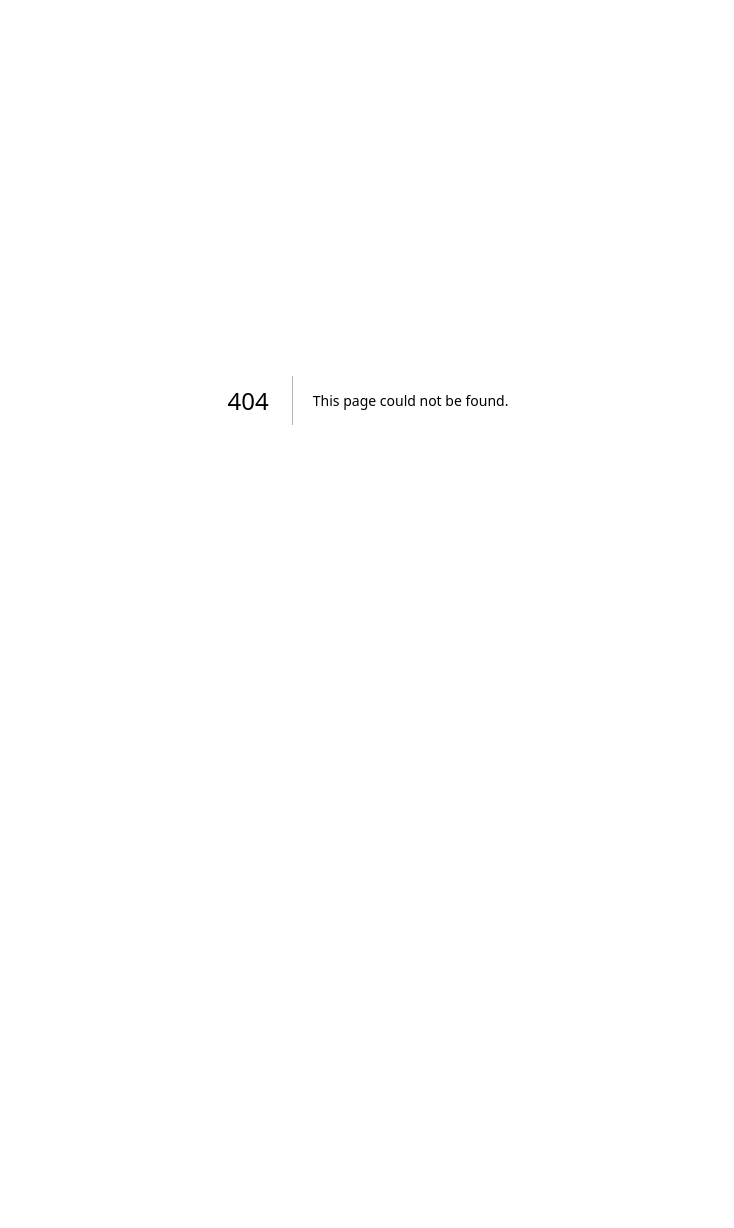
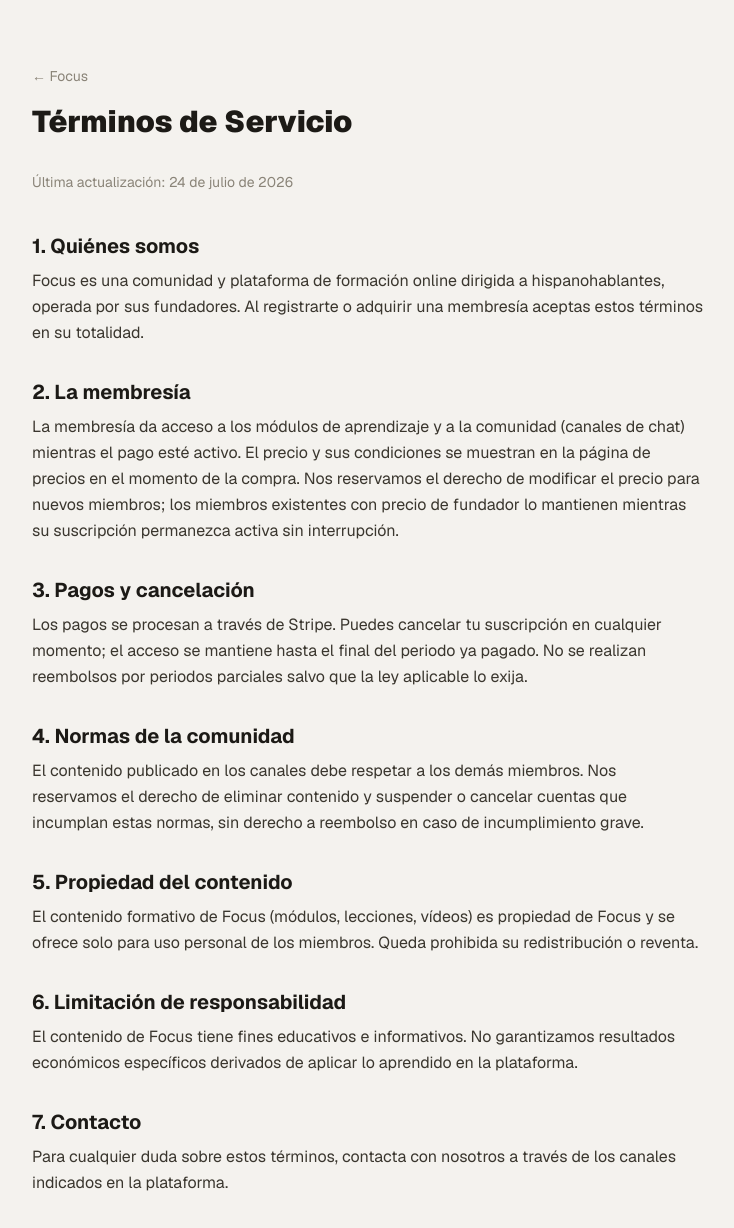
Before and after one commit to airmateai/focus-landing, a Next.js app: page /focus-landing/terminos in a window 1280 px wide. Before the commit this address had no page. Shown: the top 1228 px of the page, without its empty margins (272-1006 px from the left). Before the commit the page ends 800 px from the top, so only its background shows below. Built offline with nearby package versions, Linux system fonts and the light colour scheme.

Commit message:
Añade Términos de Servicio y Política de Privacidad

```diff
--- a/src/app/LandingClient.tsx
+++ b/src/app/LandingClient.tsx
@@ -215,6 +215,15 @@
           In proud honor to the Tates
         </p>
         <p className="text-[#a49c8a] text-xs">{t.footer}</p>
+        <p className="text-[#a49c8a] text-xs">
+          <a href="/focus-landing/terminos" className="hover:text-[#8a691f] underline">
+            Términos
+          </a>
+          {" · "}
+          <a href="/focus-landing/privacidad" className="hover:text-[#8a691f] underline">
+            Privacidad
+          </a>
+        </p>
       </footer>
     </div>
   );
--- /dev/null
+++ b/src/app/privacidad/page.tsx
@@ -0,0 +1,81 @@
+export const metadata = { title: "Política de Privacidad — Focus" };
+
+export default function PrivacidadPage() {
+  return (
+    <div className="min-h-screen bg-[#f4f2ee] text-[#1c1a16] px-6 py-16">
+      <div className="max-w-2xl mx-auto">
+        <a href="/" className="text-sm text-[#8a8478]">
+          ← Focus
+        </a>
+        <h1 className="text-3xl font-black mt-4 mb-8">Política de Privacidad</h1>
+        <p className="text-sm text-[#8a8478] mb-10">
+          Última actualización: 24 de julio de 2026
+        </p>
+
+        <div className="space-y-8 text-[#3a362e] leading-relaxed">
+          <section>
+            <h2 className="text-xl font-bold mb-2 text-[#1c1a16]">1. Qué datos recogemos</h2>
+            <p>
+              Al registrarte recogemos: email, nombre de usuario, contraseña
+              (cifrada, nunca la vemos en texto plano) y, opcionalmente, una
+              foto de perfil que subas voluntariamente. Al usar los canales de
+              comunidad, guardamos los mensajes y archivos que compartas. Al
+              pagar la membresía, Stripe procesa los datos de pago — nosotros
+              nunca almacenamos tu tarjeta.
+            </p>
+          </section>
+
+          <section>
+            <h2 className="text-xl font-bold mb-2 text-[#1c1a16]">2. Para qué los usamos</h2>
+            <p>
+              Usamos tus datos exclusivamente para darte acceso a la
+              plataforma, identificarte en la comunidad, gestionar tu
+              suscripción y comunicarnos contigo sobre el servicio. No
+              vendemos ni compartimos tus datos con terceros con fines
+              publicitarios.
+            </p>
+          </section>
+
+          <section>
+            <h2 className="text-xl font-bold mb-2 text-[#1c1a16]">3. Quién puede ver tus datos</h2>
+            <p>
+              Tu nombre de usuario, foto de perfil y mensajes son visibles
+              para el resto de miembros de la comunidad (es una plataforma
+              social). Tu email es privado — no es visible para otros
+              miembros bajo ninguna circunstancia, solo lo usamos nosotros
+              para gestión de cuenta.
+            </p>
+          </section>
+
+          <section>
+            <h2 className="text-xl font-bold mb-2 text-[#1c1a16]">4. Dónde se almacenan los datos</h2>
+            <p>
+              Los datos se almacenan en Supabase (infraestructura en la
+              nube con cifrado en tránsito y en reposo) y los pagos los
+              procesa Stripe, ambos proveedores con estándares de seguridad
+              reconocidos internacionalmente.
+            </p>
+          </section>
+
+          <section>
+            <h2 className="text-xl font-bold mb-2 text-[#1c1a16]">5. Tus derechos</h2>
+            <p>
+              Puedes solicitar en cualquier momento acceder a tus datos,
+              corregirlos o eliminar tu cuenta y todos los datos asociados a
+              ella. Para ejercer estos derechos, contacta con nosotros a
+              través de los canales indicados en la plataforma.
+            </p>
+          </section>
+
+          <section>
+            <h2 className="text-xl font-bold mb-2 text-[#1c1a16]">6. Cookies</h2>
+            <p>
+              Usamos únicamente cookies técnicas necesarias para mantener tu
+              sesión iniciada. No usamos cookies de rastreo publicitario.
+            </p>
+          </section>
+        </div>
+      </div>
+    </div>
+  );
+}
--- /dev/null
+++ b/src/app/terminos/page.tsx
@@ -0,0 +1,87 @@
+export const metadata = { title: "Términos de Servicio — Focus" };
+
+export default function TerminosPage() {
+  return (
+    <div className="min-h-screen bg-[#f4f2ee] text-[#1c1a16] px-6 py-16">
+      <div className="max-w-2xl mx-auto prose-focus">
+        <a href="/" className="text-sm text-[#8a8478]">
+          ← Focus
+        </a>
+        <h1 className="text-3xl font-black mt-4 mb-8">Términos de Servicio</h1>
+        <p className="text-sm text-[#8a8478] mb-10">
+          Última actualización: 24 de julio de 2026
+        </p>
+
+        <div className="space-y-8 text-[#3a362e] leading-relaxed">
+          <section>
+            <h2 className="text-xl font-bold mb-2 text-[#1c1a16]">1. Quiénes somos</h2>
+            <p>
+              Focus es una comunidad y plataforma de formación online dirigida a
+              hispanohablantes, operada por sus fundadores. Al registrarte o
+              adquirir una membresía aceptas estos términos en su totalidad.
+            </p>
+          </section>
+
+          <section>
+            <h2 className="text-xl font-bold mb-2 text-[#1c1a16]">2. La membresía</h2>
+            <p>
+              La membresía da acceso a los módulos de aprendizaje y a la
+              comunidad (canales de chat) mientras el pago esté activo. El
+              precio y sus condiciones se muestran en la página de precios en
+              el momento de la compra. Nos reservamos el derecho de modificar
+              el precio para nuevos miembros; los miembros existentes con
+              precio de fundador lo mantienen mientras su suscripción
+              permanezca activa sin interrupción.
+            </p>
+          </section>
+
+          <section>
+            <h2 className="text-xl font-bold mb-2 text-[#1c1a16]">3. Pagos y cancelación</h2>
+            <p>
+              Los pagos se procesan a través de Stripe. Puedes cancelar tu
+              suscripción en cualquier momento; el acceso se mantiene hasta el
+              final del periodo ya pagado. No se realizan reembolsos por
+              periodos parciales salvo que la ley aplicable lo exija.
+            </p>
+          </section>
+
+          <section>
+            <h2 className="text-xl font-bold mb-2 text-[#1c1a16]">4. Normas de la comunidad</h2>
+            <p>
+              El contenido publicado en los canales debe respetar a los demás
+              miembros. Nos reservamos el derecho de eliminar contenido y
+              suspender o cancelar cuentas que incumplan estas normas, sin
+              derecho a reembolso en caso de incumplimiento grave.
+            </p>
+          </section>
+
+          <section>
+            <h2 className="text-xl font-bold mb-2 text-[#1c1a16]">5. Propiedad del contenido</h2>
+            <p>
+              El contenido formativo de Focus (módulos, lecciones, vídeos) es
+              propiedad de Focus y se ofrece solo para uso personal de los
+              miembros. Queda prohibida su redistribución o reventa.
+            </p>
+          </section>
+
+          <section>
+            <h2 className="text-xl font-bold mb-2 text-[#1c1a16]">6. Limitación de responsabilidad</h2>
+            <p>
+              El contenido de Focus tiene fines educativos e informativos.
+              No garantizamos resultados económicos específicos derivados de
+              aplicar lo aprendido en la plataforma.
+            </p>
+          </section>
+
+          <section>
+            <h2 className="text-xl font-bold mb-2 text-[#1c1a16]">7. Contacto</h2>
+            <p>
+              Para cualquier duda sobre estos términos, contacta con nosotros
+              a través de los canales indicados en la plataforma.
+            </p>
+          </section>
+        </div>
+      </div>
+    </div>
+  );
+}
```
